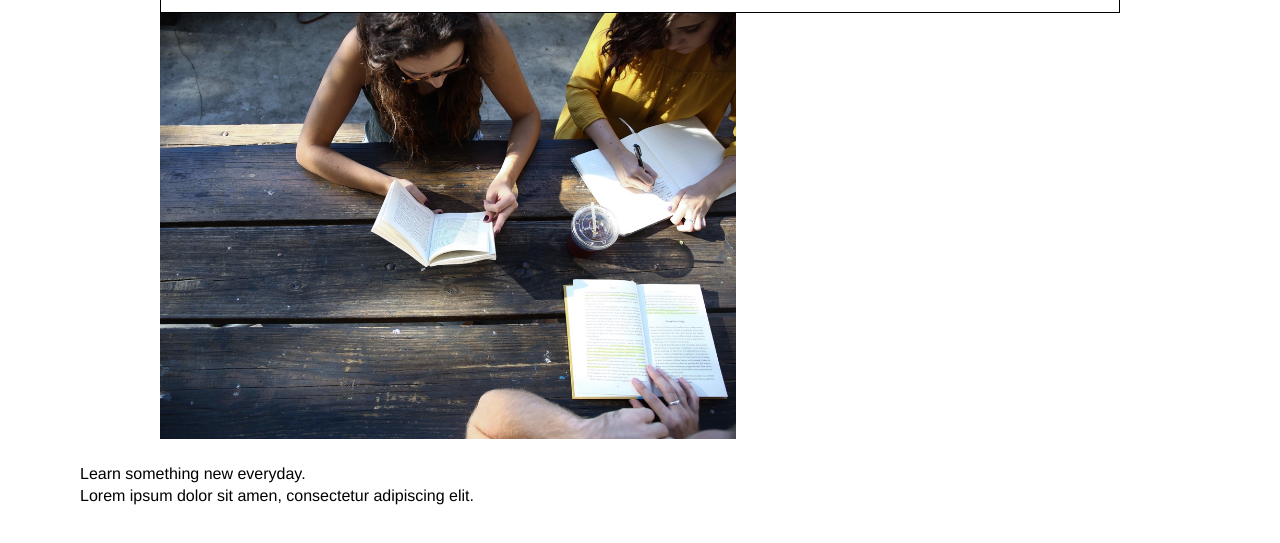
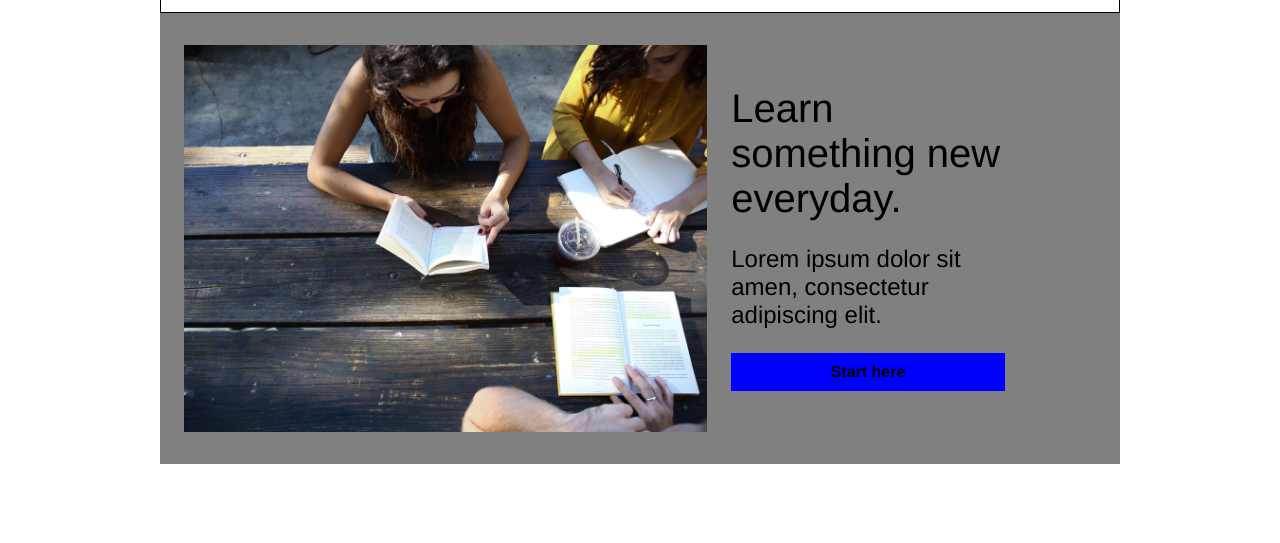
Before and after one commit to scmoore68/colmaracademy, a plain HTML site: page index.html in a window 1280 px wide. Shown: the part 51-594 px from the top of the page. Drawn offline with Linux system fonts and the light colour scheme.

Commit message:
Banner finished

```diff
--- a/index.html
+++ b/index.html
@@ -31,17 +31,19 @@
     </header>
     <!-- Banner Text Box -->
     <!-- <div class="banner"> -->
-      <div class="banner container flex">
-        <img src="./resources/images/banner.jpg" alt="">
-
-        <!-- <div class="banner-img"> -->
+      <div class="banner">
+        <div class="container flex">
+          <img src="./resources/images/banner.jpg" alt="">
+          <div class="banner-text">
+            <h1>Learn something new everyday.</h1>
+            <h3>Lorem ipsum dolor sit amen, consectetur adipiscing elit.</h3>
+            <div class="button">Start here</div>
+          </div>
 
         </div>
-        <div class="banner-text">
-          <h1>Learn something new everyday.</h1>
-          <h4>Lorem ipsum dolor sit amen, consectetur adipiscing elit.</h4>
+
         </div>
-      </div>
+     </div>
     <!-- </div> -->
 
   </body>
--- a/resources/css/style.css
+++ b/resources/css/style.css
@@ -79,29 +79,45 @@ nav li {
 
 /* Banner */
 
-.banner .container .flex {
+.banner .container {
+  background-color: grey;
+  display: flex;
+  align-items: center;
   padding: 2rem 1.5rem;
-  justify-content: center;
+  justify-content: flex-start;
   background-color: grey;
-  border: 1px solid red;
-  align-items: center;
-}
-
-.banner-img {
-  background-image: url('../images/banner.jpg');
-  background-size: cover;
-  background-repeat: no-repeat;
-  background-position: center;
-  height: 30rem;
-  width: 60%;
 }
 
 .banner img {
   width: 60%;
+  padding-right: 1.5rem;
 }
 
 .banner-text {
-  padding: 1.5rem 5rem;
-  display: inline-block;
-  position: relative;'
+  display: inline-flex;
+  position: relative;
+  flex-direction: column;
+  width: 30%;
+
 }
+
+.banner-text h1 {
+  font-size: 2.5rem;
+  line-height: normal;
+}
+
+.banner-text h3 {
+  font-size: 1.5rem;
+  line-height: normal;
+  padding: 1.5rem 0;
+}
+
+.banner-text .button {
+  display: flex;
+  align-items: center;
+  justify-content: center;
+  padding: 0.5rem;
+  width: 100%;
+  background-color: blue;
+  font-weight: bold;
+}
```
